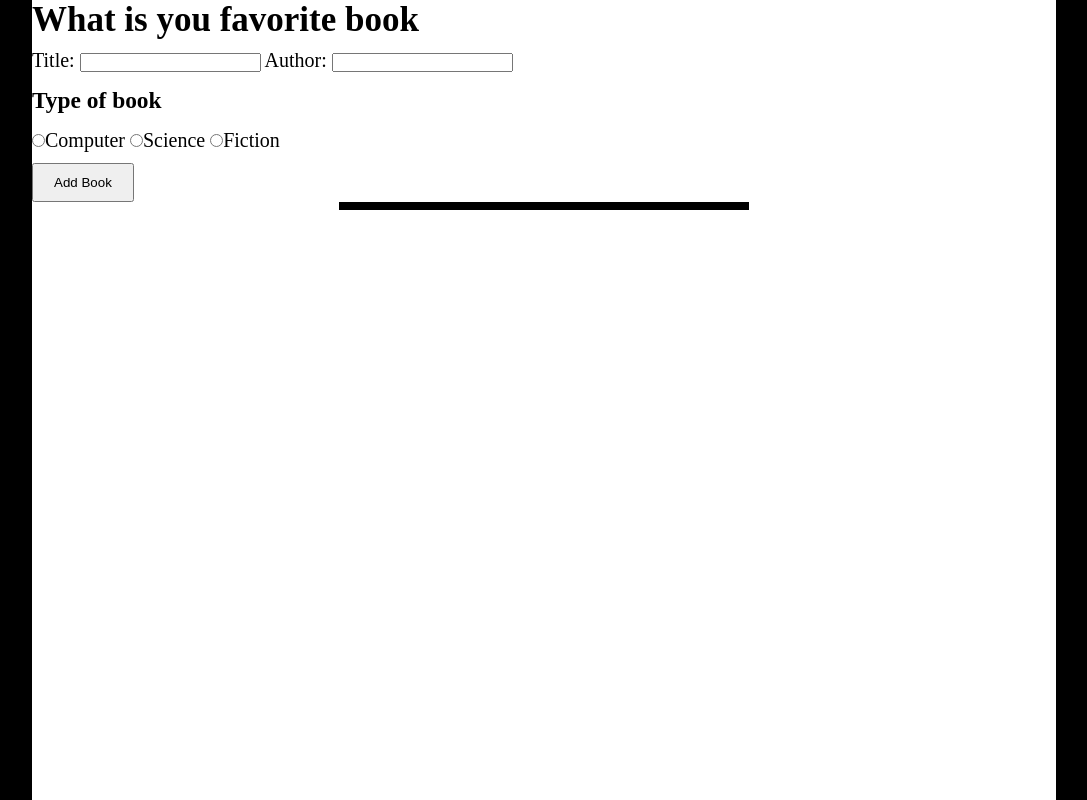
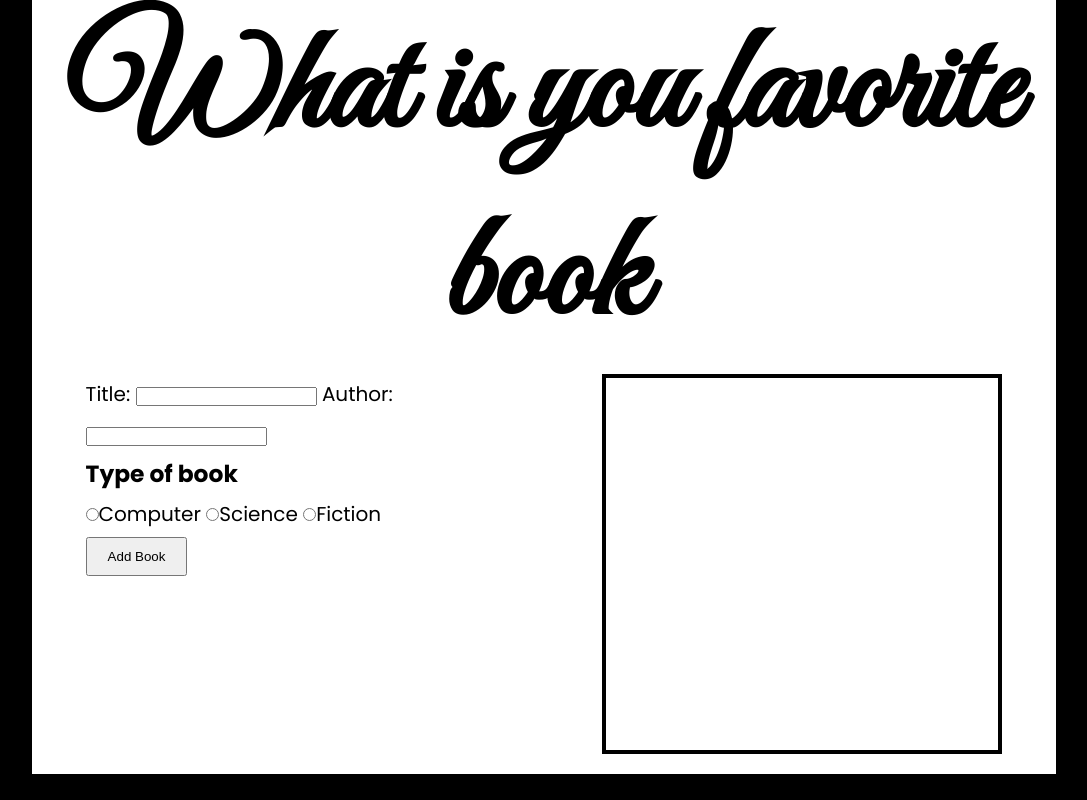
Before and after one commit to MateteGS/Velisa, a website: page Projects_in_java/oop_library/index.html in a window 1280 px wide. Shown: the whole page, without its empty margins (96-1183 px from the left). Drawn offline with Linux system fonts and the light colour scheme.

Commit message:
styles.css

```diff
--- a/Projects_in_java/oop_library/index.html
+++ b/Projects_in_java/oop_library/index.html
@@ -8,8 +8,9 @@
     <title>Document</title>
 </head>
 <body>
+    <h1>What is you favorite book</h1>
     <div id="container">
-        <h1>What is you favorite book</h1>
+        <div id="box">
     <form id="libraryForm">
 
         <label for="title">Title: <input type="text" id="title"></label>
@@ -25,7 +26,9 @@
         <div>
             <button>Add Book</button>
         </div>
+
     </form>
+  </div>
     <div id="box2">
     <div id="display"></div>
 </div>
--- a/Projects_in_java/oop_library/styles.css
+++ b/Projects_in_java/oop_library/styles.css
@@ -1,3 +1,5 @@
+@import url('https://fonts.googleapis.com/css2?family=Great+Vibes&family=Poppins:wght@400;500;600;700;800&display=swap');
+
 * {
   padding: 0;
   margin: 0;
@@ -6,6 +8,9 @@
 
 :root {
   font-size: 62.5%;
+
+  --great: 'Great Vibes', cursive;
+  --pop: 'Poppins', sans-serif;
 }
 body {
   background-color: black;
@@ -14,8 +19,10 @@ body {
   width: 80%;
   margin: 0 auto;
   max-width: 1200px;
-  height: 100vh;
+  min-height: 50vh;
   background-color: white;
+  display: flex;
+  font-family: var(--pop);
 }
 form {
   font-size: 20px;
@@ -26,11 +33,23 @@ button {
   padding: 10px 20px;
 }
 h1 {
-    font-size: 35px;
-
+    font-size: 14.9em;
+    font-family: var(--great);
+    text-align: center;
+    background-color: white;
+    width: 80%;
+    margin: 0 auto;
 }
 #box2 {
     border: 4px solid black;
     margin: 0 auto;
-    width: 40%;
+    width: 400px;
+    margin-bottom: 20px;
+    font-size: 20px;
+
+
 }
+#box {
+  width: 40%;
+  margin: 0 auto;
+}
```
Also changed, not shown: Projects_in_java/oop_library/README.md.
